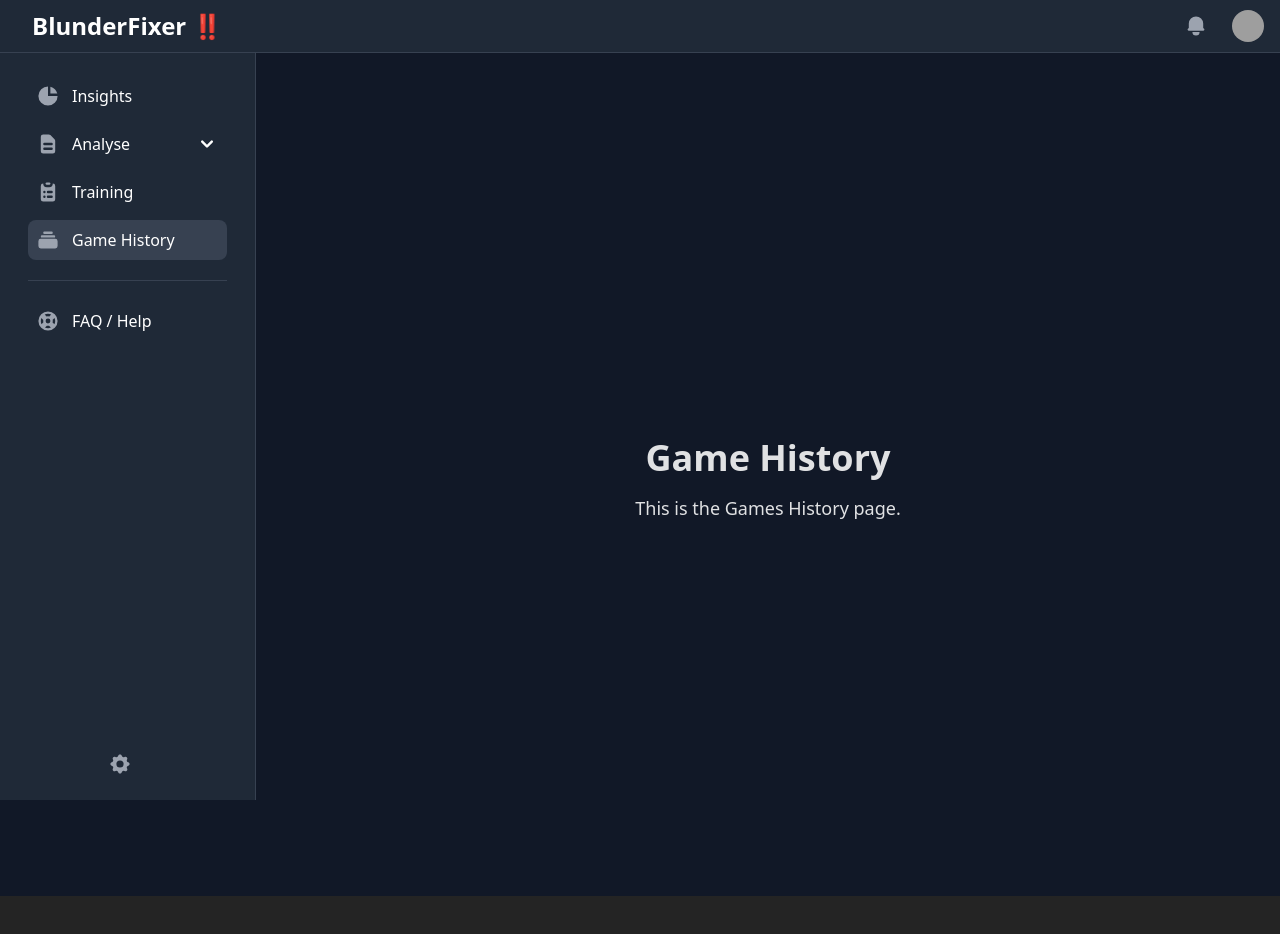
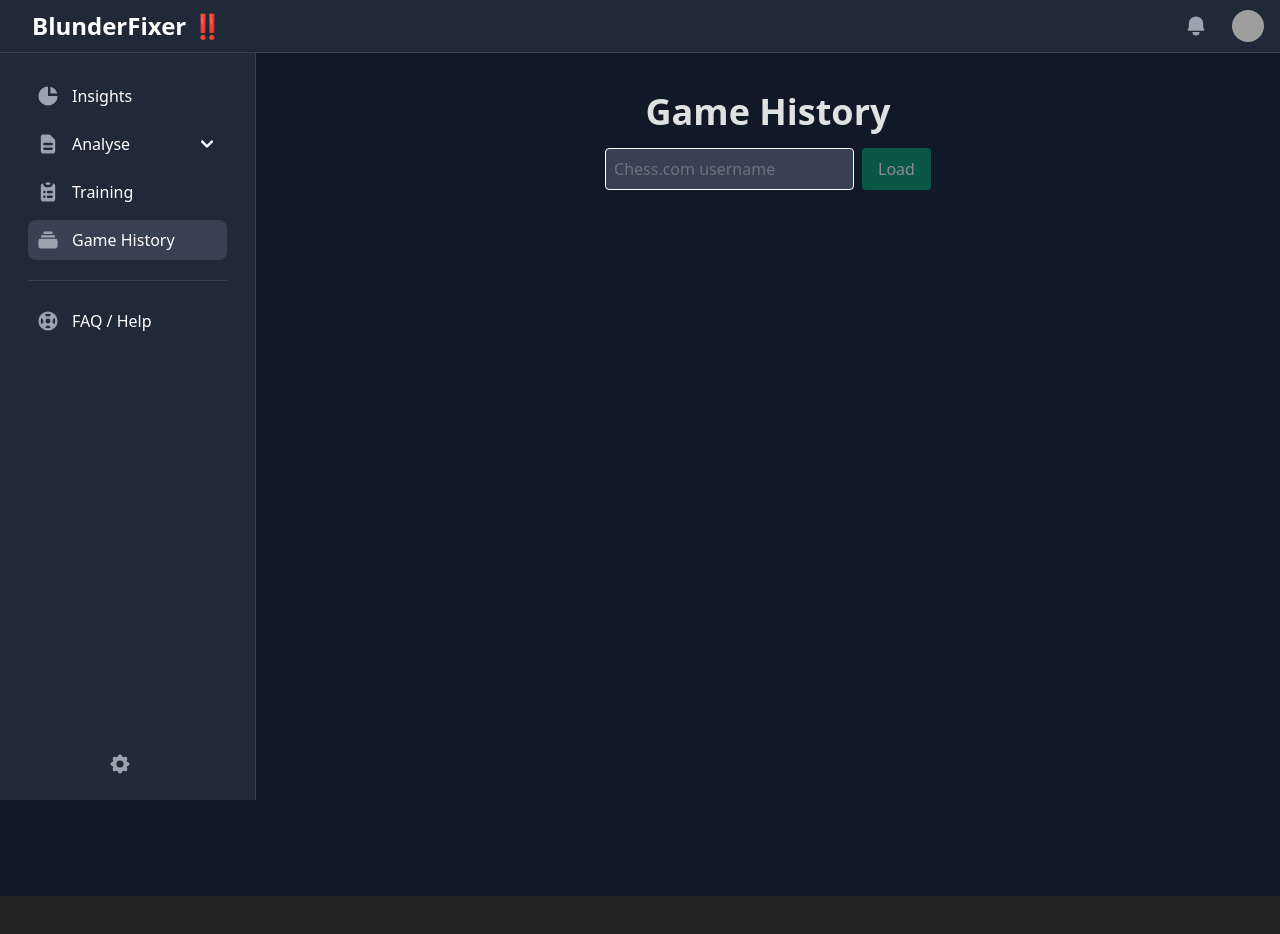
Before and after one commit to mattslight/blunderfixer-react, a React (Vite) app: page /games in a window 1280 px wide. Shown: the top 934 px of the page. Before the commit the page ends 896 px from the top, so only its background shows below. Built offline with nearby package versions, Linux system fonts and the light colour scheme; no server answers; grey boxes are pictures that could not be loaded.

Commit message:
update game history page

```diff
--- a/src/pages/GameHistory.jsx
+++ b/src/pages/GameHistory.jsx
@@ -1,8 +1,10 @@
+import GameLoader from './AnalysePosition/GameLoader';
+
 export default function GameHistory() {
   return (
-    <div className="flex flex-col items-center justify-center h-screen">
-      <h1 className="text-4xl font-bold mb-4">Game History</h1>
-      <p className="text-lg">This is the Games History page.</p>
+    <div className="flex h-screen flex-col items-center justify-center">
+      <h1 className="mt-20 mb-4 text-4xl font-bold">Game History</h1>
+      <GameLoader />
     </div>
   );
 }
```
